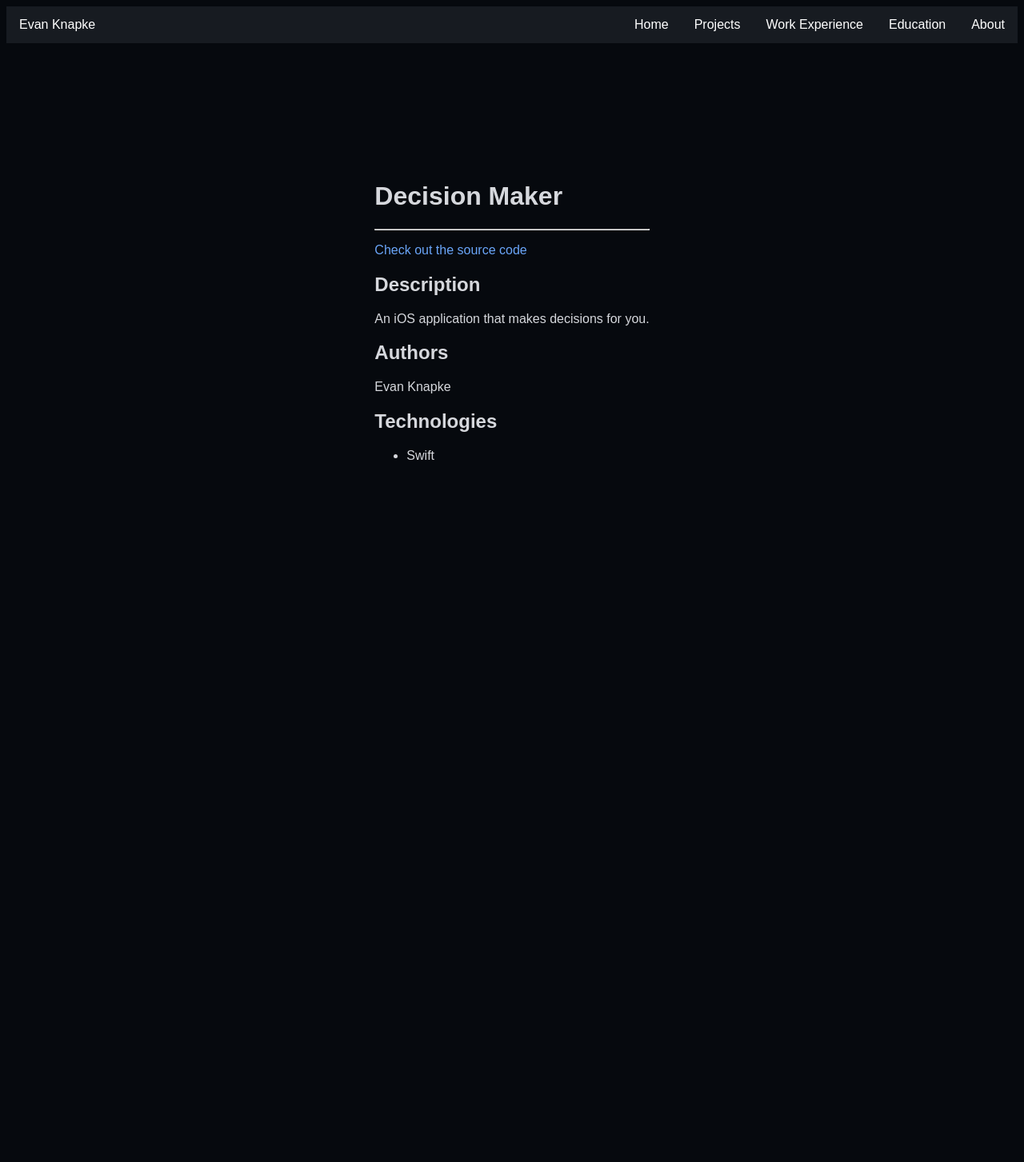
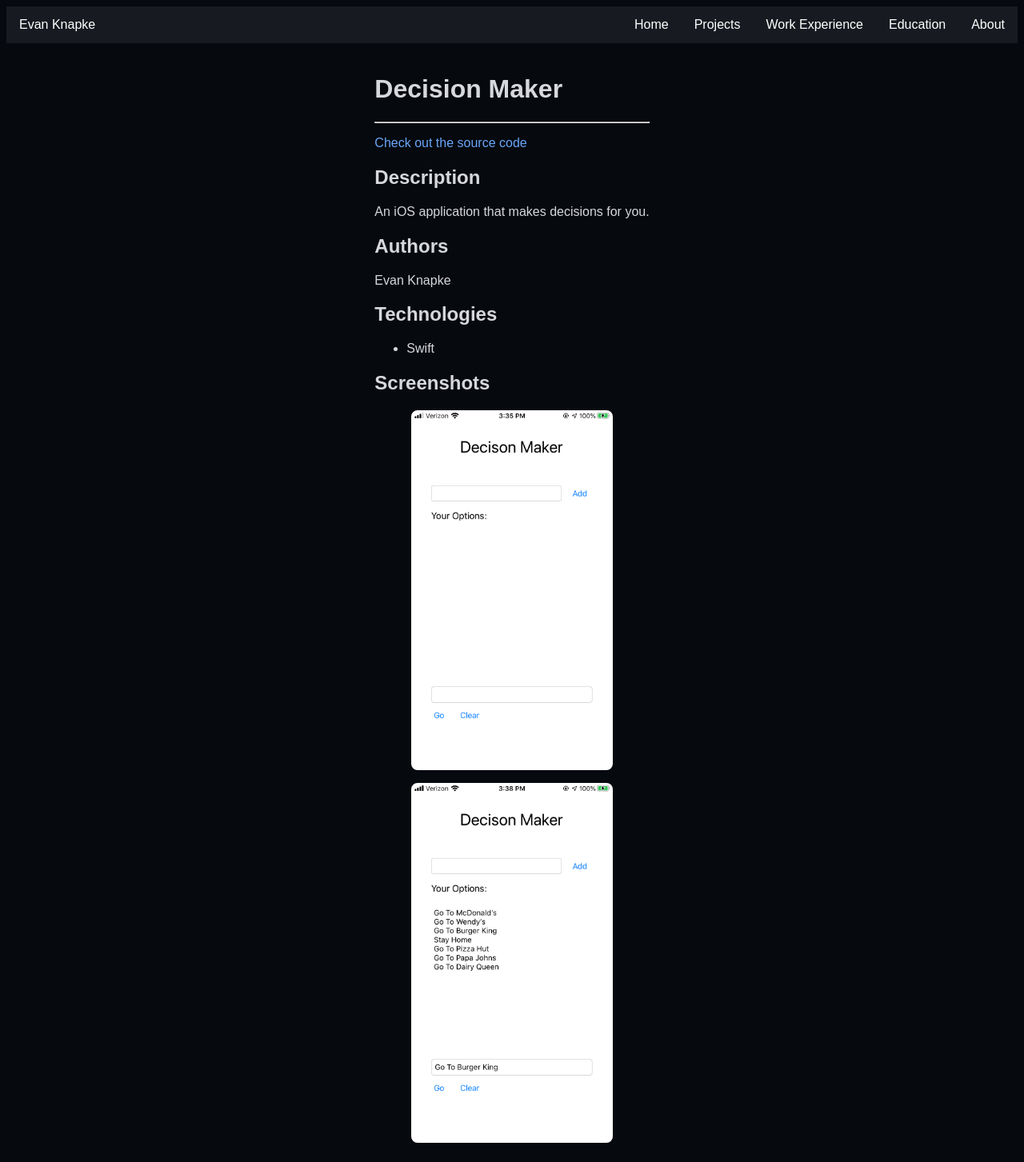
Before and after one commit to evanknapke/evanknapke.github.io, a Jekyll site: the page built from pages/project_pages/decision_maker.md, in a window 1280 px wide. Shown: the whole page at 80% size. Built offline with Jekyll 4.4.1, drawn with Linux system fonts in a browser that asks for light colours; before the commit the page ends 900 px from its top, so only the background shows below that.

Commit message:
Add photos to decision maker

```diff
--- a/assets/css/page.css
+++ b/assets/css/page.css
@@ -7,6 +7,7 @@
 .project-image {
   max-width: 75%;
   height: auto;
+  max-height: 50vh;
   border-radius: 8px;
   margin: 0 auto;
   display: block;
--- a/pages/project_pages/decision_maker.md
+++ b/pages/project_pages/decision_maker.md
@@ -20,3 +20,9 @@ Evan Knapke
 ## Technologies
 
 - Swift
+
+## Screenshots
+
+![Clear Options Screenshot](../../images/decision_maker/decision_maker_clear.png){: .project-image}
+
+![With Options Screenshot](../../images/decision_maker/decision_maker_options.png){: .project-image}
```
Also changed, not shown: images/decision_maker/decision_maker_clear.png (added), images/decision_maker/decision_maker_options.png (added).
